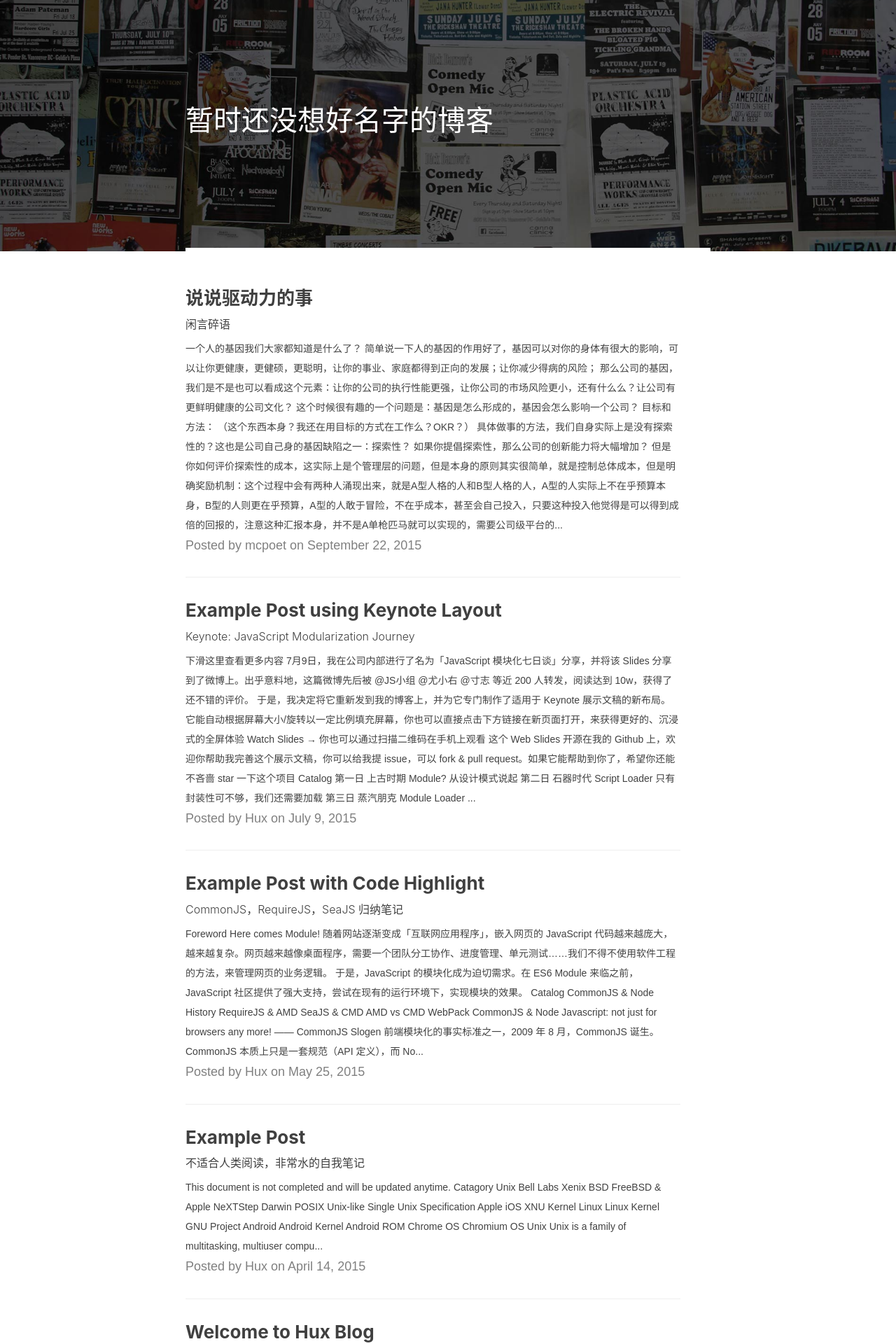
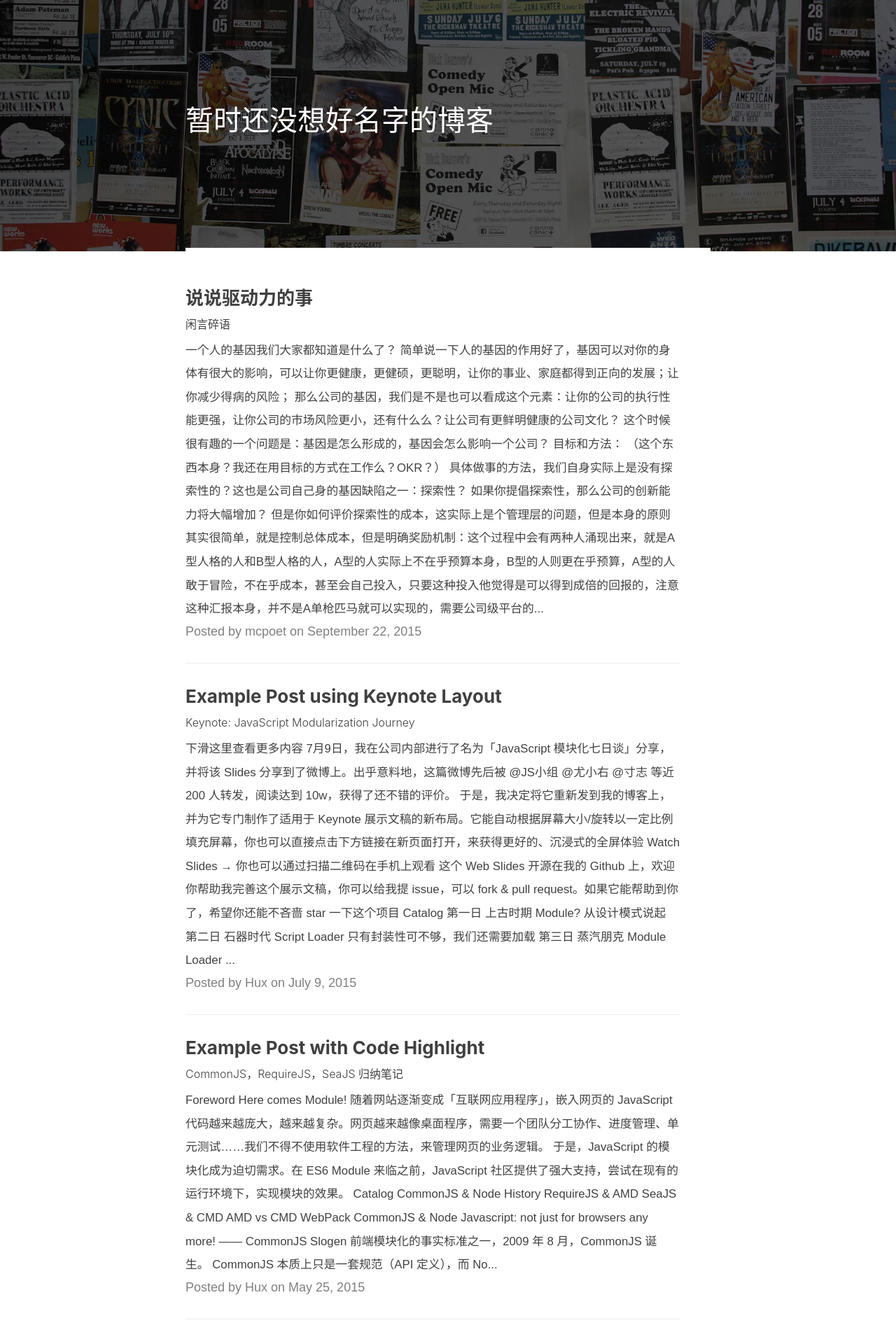
Before and after one commit to queryfish/yetanotherblogger, a Jekyll site: the page built from index.html, in a window 1280 px wide. Shown: the top 1920 px of the page at 70% size. Built offline with Jekyll 4.4.1, drawn with Linux system fonts in a browser that asks for light colours; nearby versions of some CDN libraries; the list of posts is cut into pages by our own code; comment, search, counter and statistics services are not loaded.

Commit message:
content and line height

```diff
--- a/css/hux-blog.css
+++ b/css/hux-blog.css
@@ -538,15 +538,16 @@ pre code {
 .post-content-preview {
   font-size: 16px;
   font-family: PingFangSC-Light, sans-serif;
-  line-height: 2.0em ;
+  /*line-height: 2.0em ;*/
   color: #414141;
 }
 .post-content-preview:hover {
-  color: #0085a1;
+  color: #080a33;
 }
 @media only screen and (min-width: 768px) {
   .post-content-preview {
-    font-size: 14px;
+    font-size: 105%;
+    line-height: 2.0em;
   }
 }
 .section-heading {
```
